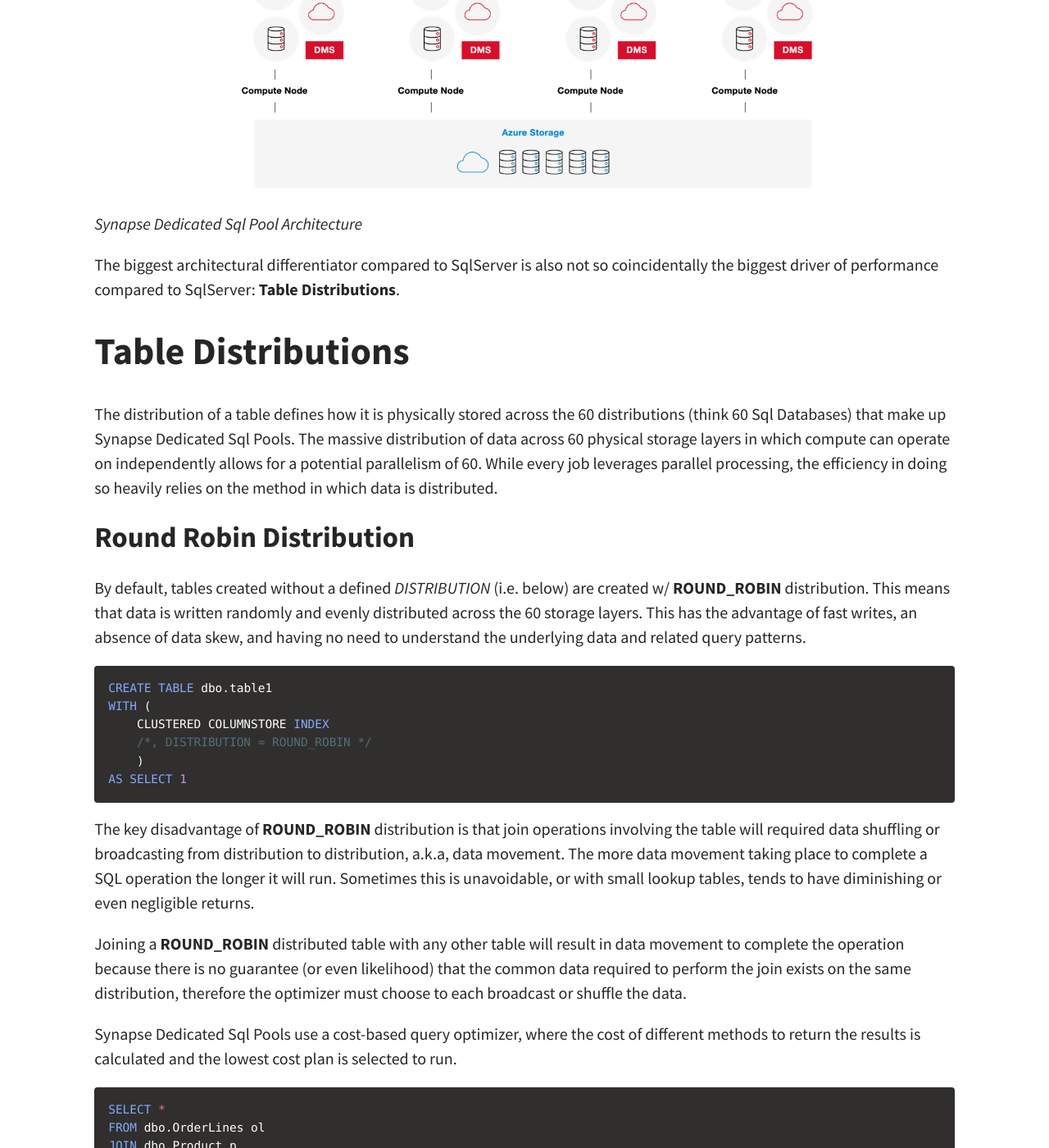
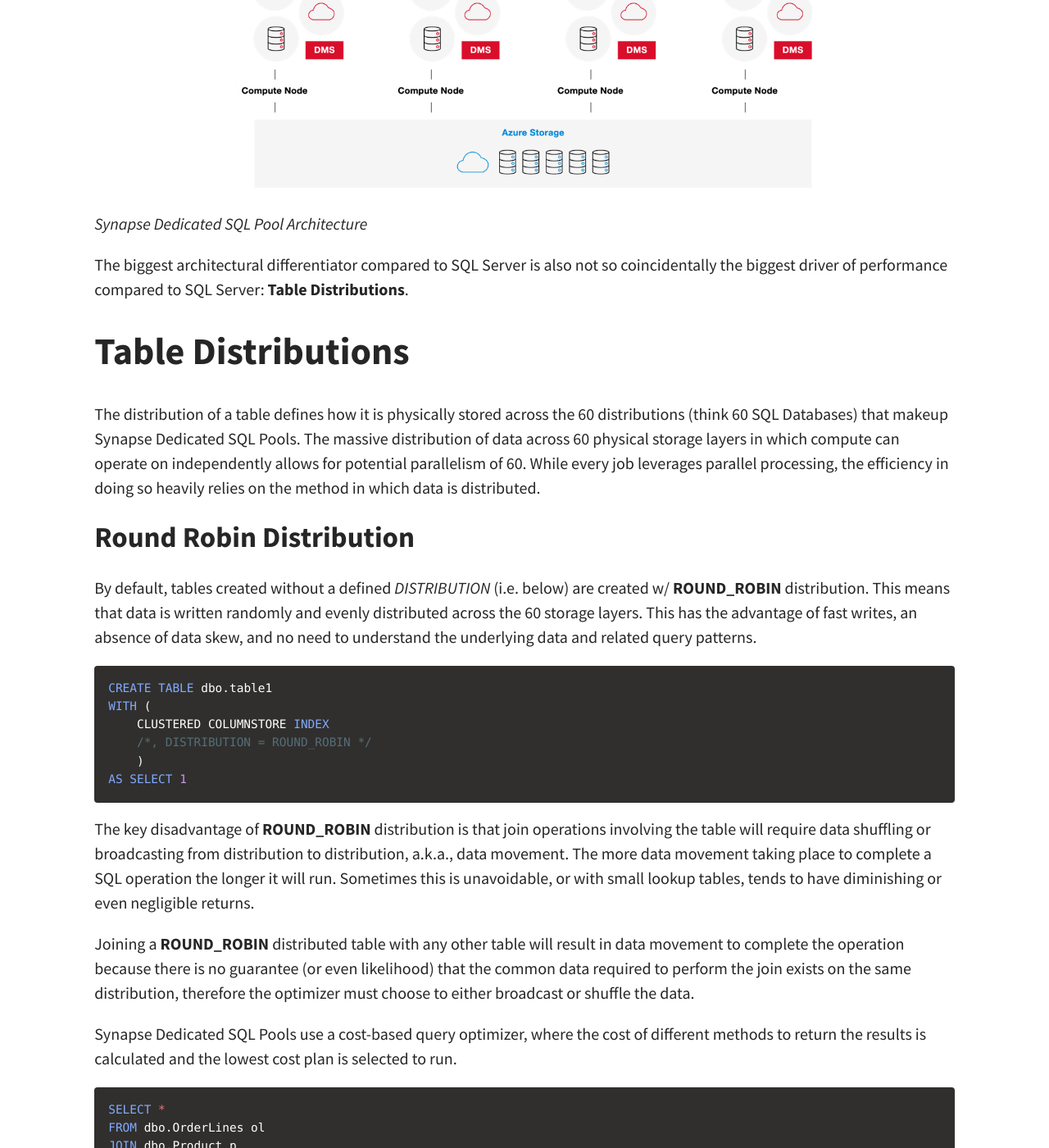
Before and after one commit to mwc360/mwc360.github.io, a Jekyll site: the page built from _posts/2022-01-19-Synapse-Optimization-Series-Table-Distributions.md, in a window 1280 px wide and 1400 px high, scrolled down 1205 px. Shown: the whole window at 82% size. Built offline with Jekyll 4.4.1, drawn with Linux system fonts in a browser that asks for light colours; comment, search, counter and statistics services are not loaded; some of the changed text lies outside the part shown.

Commit message:
grammar fixes

````diff
--- a/_posts/2022-01-19-Synapse-Optimization-Series-Table-Distributions.md
+++ b/_posts/2022-01-19-Synapse-Optimization-Series-Table-Distributions.md
@@ -1,29 +1,29 @@
 ---
 layout: post
 title: "Synapse Optimization Series: Table Distributions"
-tags: [Azure Synapse, Dedicated Sql Pools, Optimization]
+tags: [Azure Synapse, Dedicated SQL Pools, Optimization]
 categories: Optimization
 feature-img: "assets/img/feature-img/circuit.jpeg"
 thumbnail: "assets/img/thumbnails/feature-img/circuit.jpeg"
 ---
 
-Proper use of table distributions in Synapse Dedicated Sql Pools is easily the #1 shortcoming in Synapse implementations.
+Proper use of table distributions in Synapse Dedicated SQL Pools is easily the #1 shortcoming in Synapse implementations.
 
 I regularly see large queries that take hours to run (and potentially never even finish) and can almost always get them down to under a few minutes. Table distributions are the #1 thing I look at when tuning Synapse SQL.
 
-# Synapse Dedicated Sql Pool Architecture
-Dedicated Sql Pools (formerly Azure Sql Data Warehouse) are a massively parallel processing (MPP) implementation of Microsoft SQL built exclusively for analytical workloads (i.e. data warehousing). Under the hood, Dedicated Sql Pools have many separate CPUs that are able to operate on their own _distribution_ of data in parallel. This is what makes Synapse Dedicated Sql Pools so fast and optimized for data warehousing workloads: potentially large operations are broken into many different parallel jobs, orchestrated by a central control node.
+# Synapse Dedicated SQL Pool Architecture
+Dedicated SQL Pools (formerly Azure SQL Data Warehouse) are a massively parallel processing (MPP) implementation of Microsoft SQL built exclusively for analytical workloads (i.e. data warehousing). Under the hood, Dedicated SQL Pools have many separate CPUs that can operate on their _distribution_ of data in parallel. This is what makes Synapse Dedicated SQL Pools so fast and optimized for data warehousing workloads: potentially large operations are broken into many different parallel jobs, orchestrated by a central control node.
 
 !["SynapseArchitecture"](/assets/img/posts/Synapse-Optimization-Series-Table-Distributions/SynapseArchitecture.png)
-_Synapse Dedicated Sql Pool Architecture_
+_Synapse Dedicated SQL Pool Architecture_
 
-The biggest architectural differentiator compared to SqlServer is also not so coincidentally the biggest driver of performance compared to SqlServer: **Table Distributions**.
+The biggest architectural differentiator compared to SQL Server is also not so coincidentally the biggest driver of performance compared to SQL Server: **Table Distributions**.
 
 # Table Distributions
-The distribution of a table defines how it is physically stored across the 60 distributions (think 60 Sql Databases) that make up Synapse Dedicated Sql Pools. The massive distribution of data across 60 physical storage layers in which compute can operate on independently allows for a potential parallelism of 60. While every job leverages parallel processing, the efficiency in doing so heavily relies on the method in which data is distributed.
+The distribution of a table defines how it is physically stored across the 60 distributions (think 60 SQL Databases) that makeup Synapse Dedicated SQL Pools. The massive distribution of data across 60 physical storage layers in which compute can operate on independently allows for potential parallelism of 60. While every job leverages parallel processing, the efficiency in doing so heavily relies on the method in which data is distributed.
 
 ## Round Robin Distribution
-By default, tables created without a defined _DISTRIBUTION_ (i.e. below) are created w/ **ROUND_ROBIN** distribution. This means that data is written randomly and evenly distributed across the 60 storage layers. This has the advantage of fast writes, an absence of data skew, and having no need to understand the underlying data and related query patterns.
+By default, tables created without a defined _DISTRIBUTION_ (i.e. below) are created w/ **ROUND_ROBIN** distribution. This means that data is written randomly and evenly distributed across the 60 storage layers. This has the advantage of fast writes, an absence of data skew, and no need to understand the underlying data and related query patterns.
 
 ```sql
 CREATE TABLE dbo.table1
@@ -33,11 +33,11 @@
     )
 AS SELECT 1
 ```
-The key disadvantage of **ROUND_ROBIN** distribution is that join operations involving the table will required data shuffling or broadcasting from distribution to distribution, a.k.a, data movement. The more data movement taking place to complete a SQL operation the longer it will run. Sometimes this is unavoidable, or with small lookup tables, tends to have diminishing or even negligible returns.
+The key disadvantage of **ROUND_ROBIN** distribution is that join operations involving the table will require data shuffling or broadcasting from distribution to distribution, a.k.a., data movement. The more data movement taking place to complete a SQL operation the longer it will run. Sometimes this is unavoidable, or with small lookup tables, tends to have diminishing or even negligible returns.
 
-Joining a **ROUND_ROBIN** distributed table with any other table will result in data movement to complete the operation because there is no guarantee (or even likelihood) that the common data required to perform the join exists on the same distribution, therefore the optimizer must choose to each broadcast or shuffle the data.
+Joining a **ROUND_ROBIN** distributed table with any other table will result in data movement to complete the operation because there is no guarantee (or even likelihood) that the common data required to perform the join exists on the same distribution, therefore the optimizer must choose to either broadcast or shuffle the data.
 
-Synapse Dedicated Sql Pools use a cost-based query optimizer, where the cost of different methods to return the results is calculated and the lowest cost plan is selected to run.
+Synapse Dedicated SQL Pools use a cost-based query optimizer, where the cost of different methods to return the results is calculated and the lowest cost plan is selected to run.
 
 ```sql
 SELECT *
@@ -83,24 +83,24 @@
 Notice how ProductId 2 in both tables is now located in distribution 2. The optimizer will recognize that both tables are distributed on the same column which is present in the SELECT statement join condition (ol.ProductId = p.ProductId). This will result in a 100% local distribution level join taking place and will be incredibly fast.
 
 ## Replicate Distribution
-**REPLICATE** distribution is stored at the distribution level as **ROUND_ROBIN**, however the data is replicated to each compute node after the first time the data is accessed. Think of this as a persisted compute node cache that can eliminate the need to _broadcast move_ data in order to perform joins. See the [Synapse Service Levels Documentation](https://learn.microsoft.com/en-us/azure/synapse-analytics/sql-data-warehouse/memory-concurrency-limits#service-levels) for details on how many compute nodes exist per Synapse SKU.
+**REPLICATE** distribution is stored at the distribution level as **ROUND_ROBIN**, however, the data is replicated to each compute node after the first time the data is accessed. Think of this as a persisted compute node cache that can eliminate the need to _broadcast move_ data in order to perform joins. See the [Synapse Service Levels Documentation](https://learn.microsoft.com/en-us/azure/synapse-analytics/sql-data-warehouse/memory-concurrency-limits#service-levels) for details on how many compute nodes exist per Synapse SKU.
 
 **REPLICATE** distribution is typically appropriate for dimension tables which can't be HASH distributed on the same column as fact tables. Since each compute node will have the full table needed to perform the join, operations to _broadcast move_ the table to join with larger facts can typically be eliminated.
 
 ### Rebuilding Replicated Tables
 Replicated tables are rebuilt asynchronously by the first query against the table after:
 - DML operations (INSERT/UPDATE/DELETE)
-- The Synapse SQL instance is scaled a level with a different number of compute nodes
+- The Synapse SQL instance is scaled to a level with a different number of compute nodes
 - The table definition is updated
 
 > ⚠️ **REPLICATE** distribution should be avoided in the following cases:
 > - Tables w/ more than 1M rows or 2GB of compressed data (the less frequently the underlying data changes the more you can exceed this threshold).
 > - Tables w/ frequent DML operations (i.e. DELETE/INSERT/UPDATE). Only one replicated table can be rebuilt at a given time so frequent table updates can lead to queuing of tables waiting to be rebuilt.
-> - SQL Pools with frequent scale operations changing the number of compute nodes.
-> - Tables with a large number of columns where only a small subset are typically accessed.
+> - SQL Pools with frequent scale operations that change the number of compute nodes.
+> - Tables with many columns where only a small subset are typically accessed.
 
 # TPC-DS 10x Scale Example
-Now that we have the core concepts, lets look at a closer to real world example with a CTAS (CREATE TABLE AS SELECT) statement.
+Now that we have the core concepts, let's look at a closer to real-world example with a CTAS (CREATE TABLE AS SELECT) statement.
 > See my [AzureSynapseUtilities Repo](https://github.com/mwc360/AzureSynapseUtilities/tree/main) for scripts used to create the TPC-DS datasets for Synapse Dedicated Pools.
 
 | Table             |  Row Count  |
@@ -132,7 +132,7 @@
     , inv_warehouse_sk
 ```
 
-While this SQL is very readable, the Synapse Optimizer tends to be very literal in terms of executing plans based on how your TSQL reads, I don't find that it is as _creative_ as regular SqlServer with finding alternate and more optimal plans. This is extremely important with the MPP architecture because depending on how your SQL is written, you could be getting worse performance when migrating from SqlServer to Synapse Dedicated Pools and a simple reorganization of some SQL could produce much better utilization of the distributed compute and the table distributions.
+While this SQL is very readable, the Synapse Optimizer tends to be very literal in terms of executing plans based on how your TSQL reads, I don't find that it is as _creative_ as regular SQL Server with finding alternate and more optimal plans. This is extremely important with the MPP architecture because depending on how your SQL is written, you could be getting worse performance when migrating from SQL Server to Synapse Dedicated Pools and a simple reorganization of some SQL could produce much better utilization of the distributed compute and the table distributions.
 
 Notice in the below query plan how the _Group by Aggregates_ transformation takes place **after** the 3 tables are shuffled and joined.
 
@@ -201,7 +201,7 @@
     </dsql_operation>
 ```
 
-If we were to change the distribution of all tables to be **HASH** distributed on the item_sk in each table before running our statement, we will continue to improve our results. We can use the below stored procedure to easily make these changes, the procedure can be found in my [AzureSynapseUtilities Repo](https://github.com/mwc360/AzureSynapseUtilities/blob/main/SynapseDedicatedScripts/AlterTableDistribution.sql)
+If we were to change the distribution of all tables to be **HASH** distributed on the item_sk in each table before running our statement, we will continue to improve our results. We can use the stored procedure below to easily make these changes, the procedure can be found in my [AzureSynapseUtilities Repo](https://github.com/mwc360/AzureSynapseUtilities/blob/main/SynapseDedicatedScripts/AlterTableDistribution.sql)
 ```sql
 EXEC dbo.AlterTableDistribution 'tpcds', 'item', 'HASH(i_item_sk)'
 EXEC dbo.AlterTableDistribution 'tpcds', 'inventory', 'HASH(inv_item_sk)'
````
Also changed, not shown: other parts of _posts/2022-01-19-Synapse-Optimization-Series-Table-Distributions.md (+5 -5 lines).
